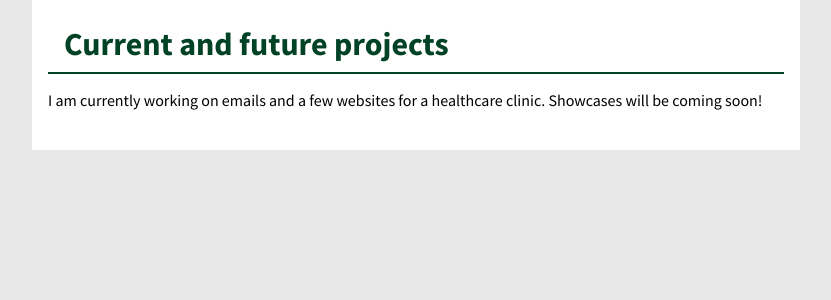
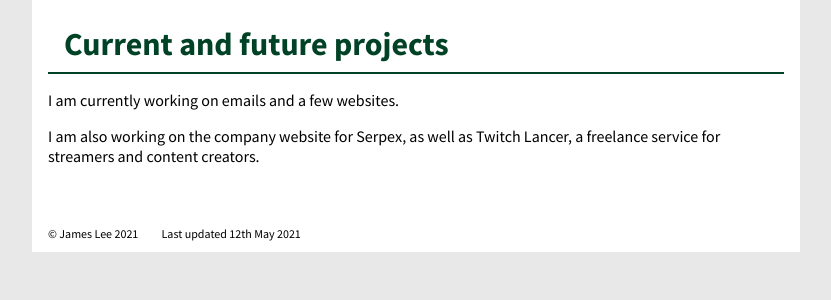
Before and after one commit to jamesleedev/homepage, a PHP site: page /projects.html in a window 1280 px wide. Shown: the part 82-382 px from the top of the page, without its empty margins (224-1055 px from the left). Run offline with PHP 8.4, Linux system fonts and the light colour scheme.

Commit message:
Added basic footer, added projects, updated github link.

```diff
--- a/css/site.css
+++ b/css/site.css
@@ -125,3 +125,11 @@ a:hover {
   background-color: green;
   color: white;
 }
+footer p {
+  display: inline;
+  margin-right: 20px;
+  font-size: 0.75rem;
+}
+footer .content {
+  padding-bottom: 0;
+}
--- a/less/site.less
+++ b/less/site.less
@@ -81,3 +81,14 @@ a {
   }
 
 }
+
+footer {
+  p {
+    display: inline;
+    margin-right: 20px;
+    font-size: 0.75rem;
+  }
+  .content {
+    padding-bottom: 0;
+  }
+}
--- a/projects.html
+++ b/projects.html
@@ -5,16 +5,16 @@
     <meta name="viewport" content="width=device-width, initial-scale=1">
     <title>Contact Info | jamesl.dev</title>
     <link href="https://fonts.googleapis.com/css2?family=Source+Sans+Pro:wght@400;700&display=swap" rel="stylesheet">
-    <link rel="stylesheet" href="https://jamesl.dev/css/site.css">
+    <link rel="stylesheet" href="css/site.css">
 </head>
 <body>
 <nav>
     <div class="container">
         <header>jamesl.dev</header>
         <ul>
-            <li><a href="https://jamesl.dev/">ABOUT</a></li>
+            <li><a href="http://jamesl.dev/">ABOUT</a></li>
             <li><a href="#" class="active">PROJECTS</a></li>
-            <li><a href="https://jamesl.dev/contact.html">CONTACT</a></li>
+            <li><a href="contact.html">CONTACT</a></li>
         </ul>
     </div>
 </nav>
@@ -22,9 +22,18 @@
     <div class="content">
         <h1>Current and future projects</h1>
         <p>
-            I am currently working on emails and a few websites for a healthcare clinic. Showcases will be coming soon!
+            I am currently working on emails and a few websites.
+        </p>
+        <p>
+            I am also working on the company website for Serpex, as well as Twitch Lancer, a freelance service for streamers and content creators.
         </p>
     </div>
 </div>
+<footer class="container">
+    <div class="content">
+        <p>&copy; James Lee 2021</p>
+        <p>Last updated 12th May 2021</p>
+    </div>
+</footer>
 </body>
 </html>
```
Also changed, not shown: contact.html (+11 -4 lines), index.html (+8 -3 lines).
